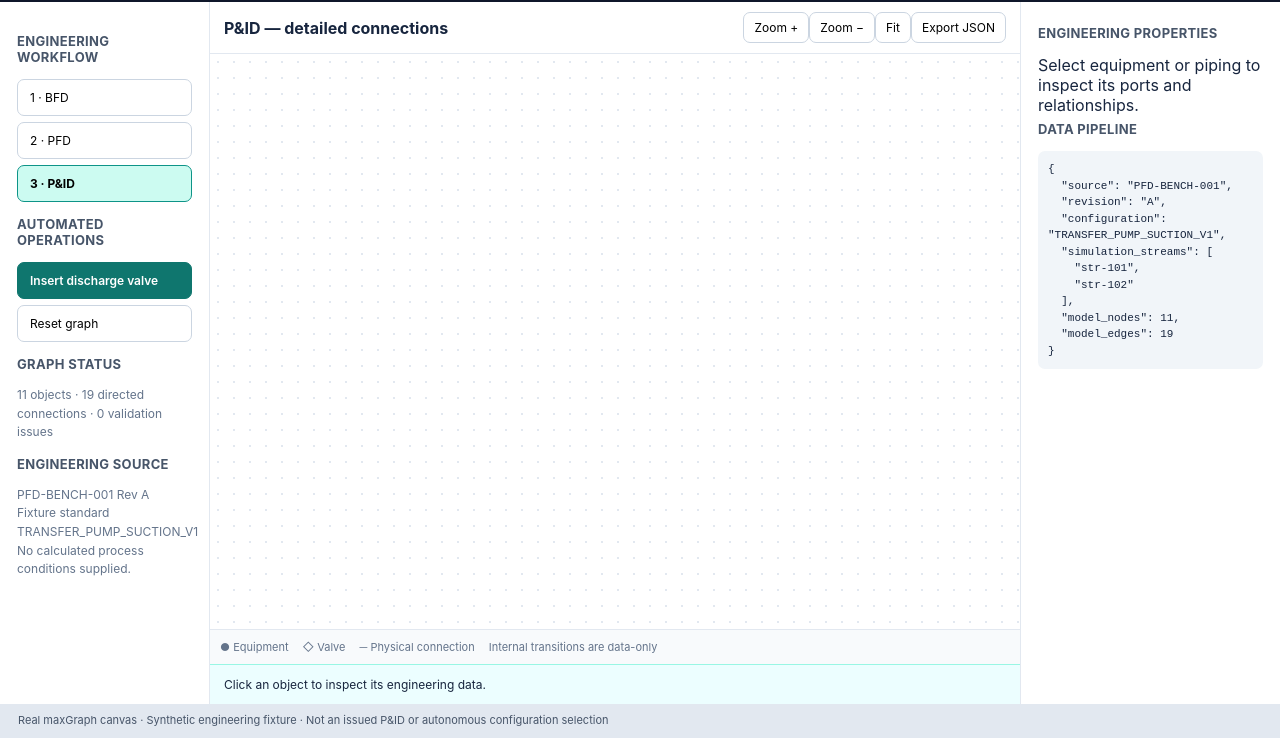
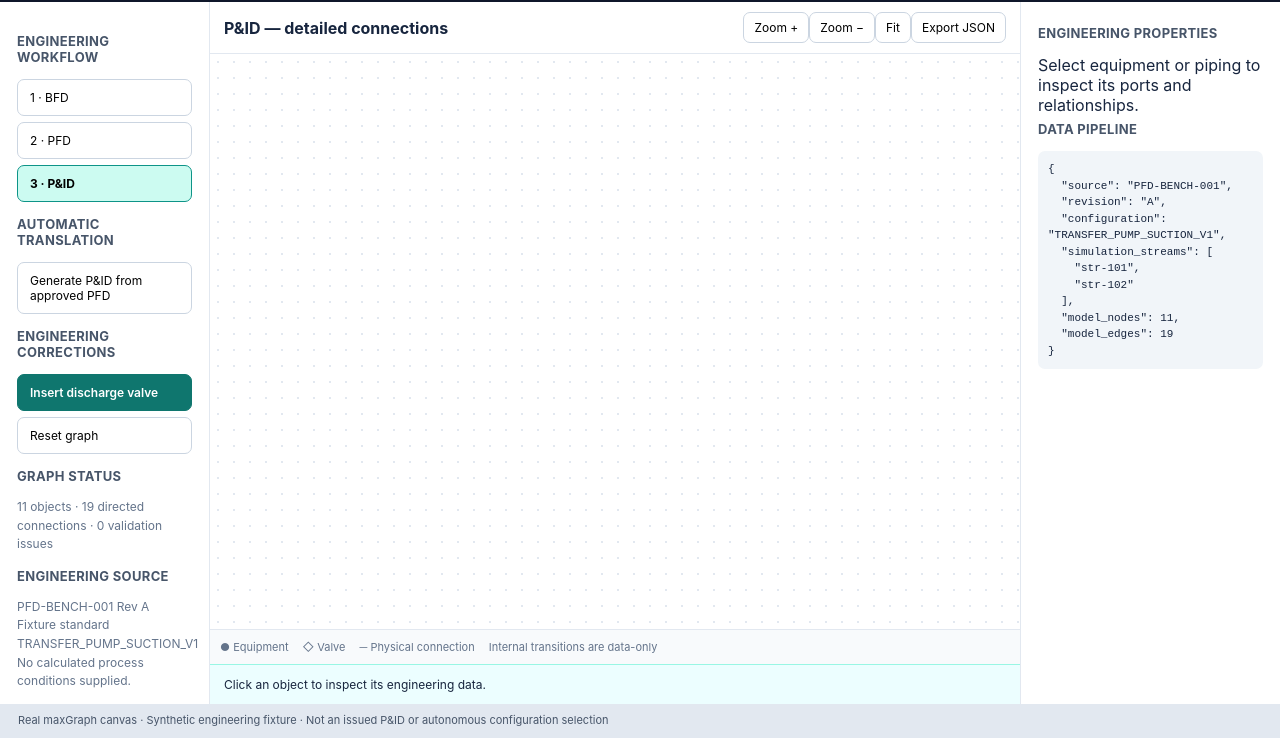
Before and after one commit to DataScience-beginner/Process-digital-twin, a website built with Vite: page prototypes/maxgraph-pid/index.html in a window 1280 px wide. Shown: the part 62-800 px from the top of the page. Built offline with nearby package versions, Linux system fonts and the light colour scheme; what @maxgraph/core would draw is missing.

Commit message:
ui: expose one-click approved-PFD configuration expansion in maxGraph workspace

```diff
--- a/prototypes/maxgraph-pid/index.html
+++ b/prototypes/maxgraph-pid/index.html
@@ -2,7 +2,7 @@
 <html lang="en"><head><meta charset="UTF-8"/><meta name="viewport" content="width=device-width,initial-scale=1.0"/><title>Digital BDEP · Forward P&ID</title></head>
 <body><div id="app">
 <header><div><strong>Digital BDEP</strong><span class="sub"> / BENCH-001 · Feed Transfer</span></div><span id="engine">Initializing maxGraph…</span></header>
-<main><aside class="left"><h3>Engineering workflow</h3><button id="stage-bfd" class="stage">1 · BFD</button><button id="stage-pfd" class="stage">2 · PFD</button><button id="stage-pid" class="stage active">3 · P&ID</button><h3>Automated operations</h3><button id="add-valve">Insert discharge valve</button><button id="reset">Reset graph</button><h3>Graph status</h3><p id="status" class="small"></p><h3>Engineering source</h3><p class="small">PFD-BENCH-001 Rev A<br/>Fixture standard TRANSFER_PUMP_SUCTION_V1<br/>No calculated process conditions supplied.</p></aside>
+<main><aside class="left"><h3>Engineering workflow</h3><button id="stage-bfd" class="stage">1 · BFD</button><button id="stage-pfd" class="stage">2 · PFD</button><button id="stage-pid" class="stage active">3 · P&ID</button><h3>Automatic translation</h3><button id="regenerate">Generate P&ID from approved PFD</button><h3>Engineering corrections</h3><button id="add-valve">Insert discharge valve</button><button id="reset">Reset graph</button><h3>Graph status</h3><p id="status" class="small"></p><h3>Engineering source</h3><p class="small">PFD-BENCH-001 Rev A<br/>Fixture standard TRANSFER_PUMP_SUCTION_V1<br/>No calculated process conditions supplied.</p></aside>
 <section class="center"><div class="toolbar"><b id="view-label">P&ID — detailed engineering connections</b><div><button id="zoom-in">Zoom +</button><button id="zoom-out">Zoom −</button><button id="fit">Fit</button><button id="export">Export JSON</button></div></div><div id="graph" role="region" aria-label="Interactive maxGraph P&ID drawing"></div><div class="legend"><span>● Equipment</span><span>◇ Valve</span><span>─ Physical connection</span><span>Internal transitions are data-only</span></div><div id="activity" aria-live="polite">Click an object to inspect its engineering data.</div></section>
 <aside class="right"><h3>Engineering properties</h3><div id="properties">Select equipment or piping to inspect its ports and relationships.</div><h3>Data pipeline</h3><pre id="lineage"></pre></aside></main>
 <footer>Real maxGraph canvas · Synthetic engineering fixture · Not an issued P&ID or autonomous configuration selection</footer>
```
